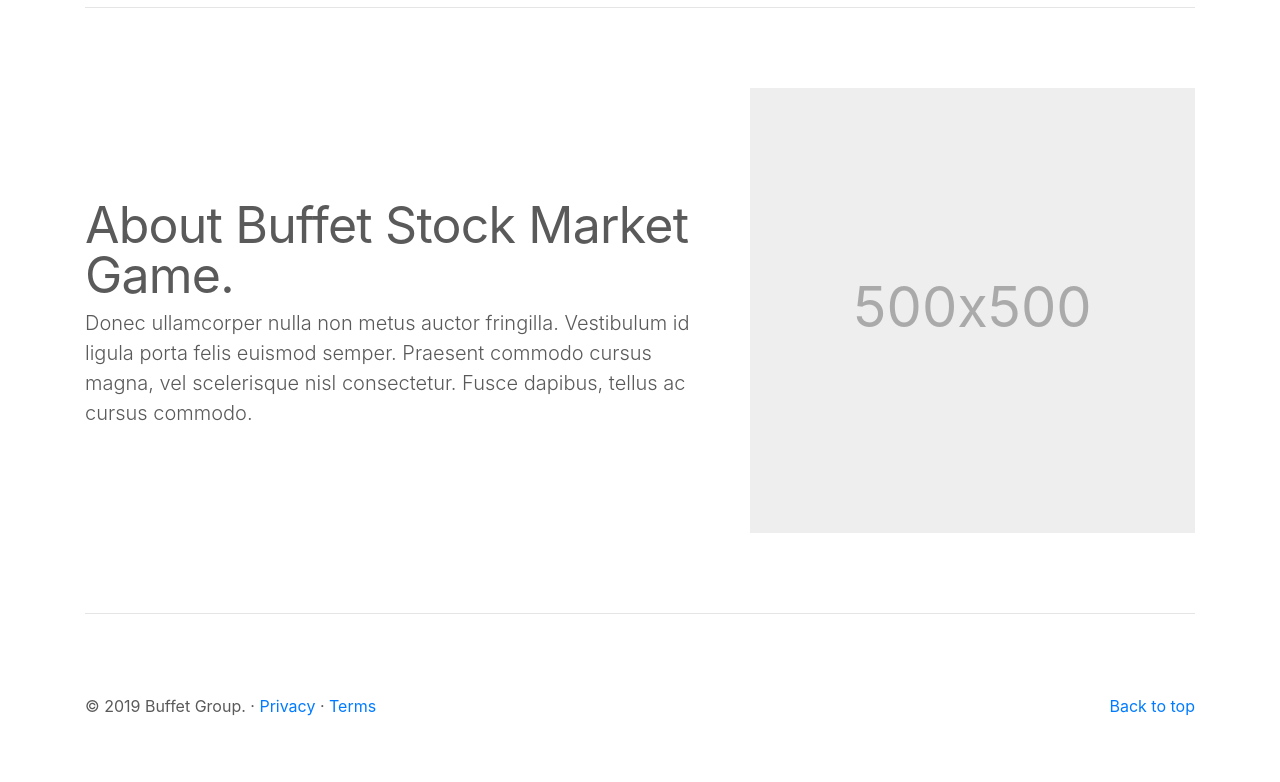
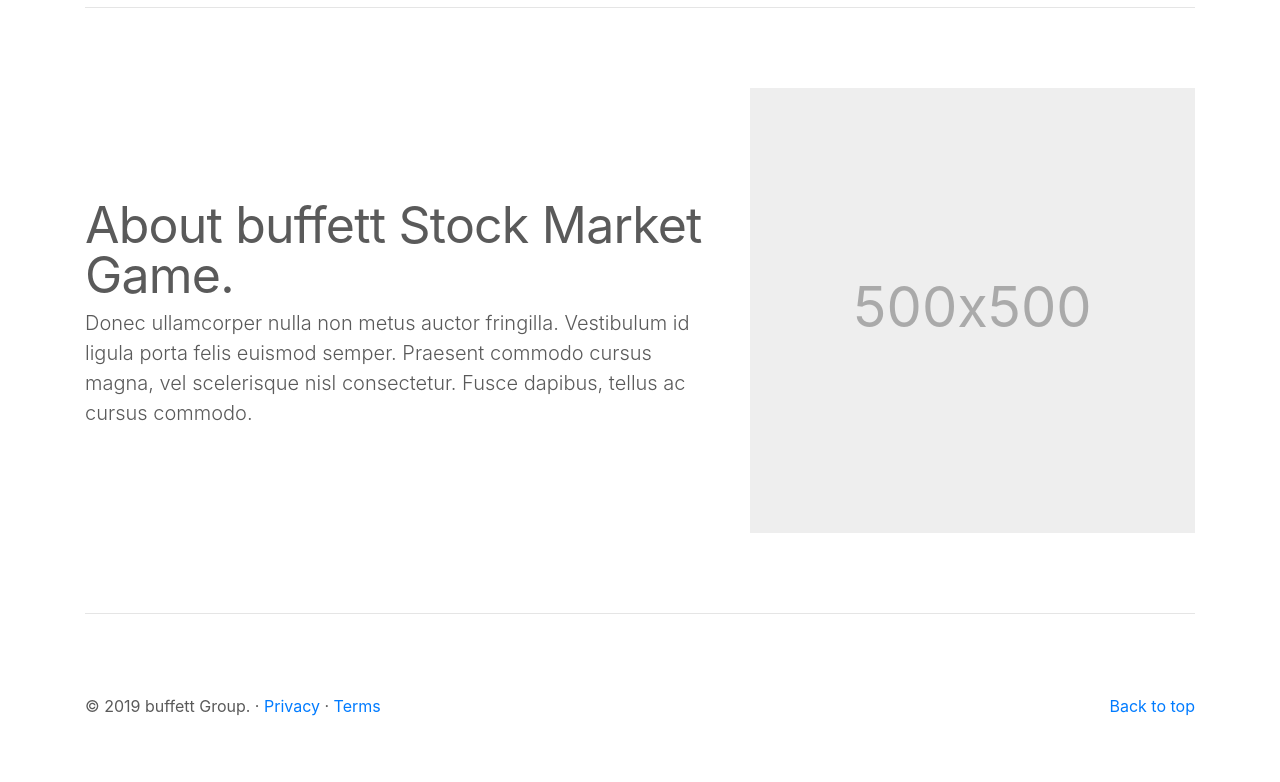
Before and after one commit to em280/buffett, a Flask app: page / in a window 1280 px wide. Shown: the part 697-1479 px from the top of the page. Run offline with Flask 2, Linux system fonts and the light colour scheme; some libraries are stand-ins or nearby versions.

Commit message:
Complete overhaul in name, Buffet -> Buffett

```diff
--- a/application.py
+++ b/application.py
@@ -1,9 +1,9 @@
 from flask import Flask, flash, render_template, request, jsonify, redirect, url_for, session, g, send_file, send_from_directory
 
-# BEGIN : Imports for utility functions implemented by the buffet members
+# BEGIN : Imports for utility functions implemented by the buffett members
 from stocky import * # Import all the functions
 from models import * # Import all the models
-from buffet_helper import * # Import all the helper functions
+from buffett_helper import * # Import all the helper functions
 from newslib import *
 from auth_phone import *
 from forms import SignupForm, LoginForm, BuyForm, SellForm, SearchForm # Import for form functionality
@@ -55,7 +55,7 @@ Session(app)
 # Relevant variables for database access, implementation and access
 # The program shall make use of simple SQLLite for testing and development purposes
 # PostgreSQL or MySQL shall be used for production
-app.config["SQLALCHEMY_DATABASE_URI"] = "sqlite:///buffet.db"
+app.config["SQLALCHEMY_DATABASE_URI"] = "sqlite:///buffett.db"
 app.config["SQLALCHEMY_TRACK_MODIFICATIONS"] = False
 db.init_app(app)
 
@@ -66,7 +66,7 @@ def home():
     """
     @author: EM
 
-    Implementation of the homepage for the buffet stock market game application.
+    Implementation of the homepage for the buffett stock market game application.
     """
     return render_template("home.html")
 
@@ -587,7 +587,7 @@ def signup():
     """
     @author: EM
 
-    This is an implementation of user registration for the buffet application.
+    This is an implementation of user registration for the buffett application.
     """
     signupForm = SignupForm()
     error = None
@@ -664,7 +664,7 @@ def gainers():
     @author: EM
 
     Functionality to generate information regarding the most declined stocks
-    based on the stocks owned by users of the buffet stock market game.
+    based on the stocks owned by users of the buffett stock market game.
     """
     # Initiliase the form and relevant local variables
     searchForm = SearchForm()
@@ -691,7 +691,7 @@ def losers():
     @author: EM
 
     Functionality to generate information regarding the most advanced stocks
-    based on the stocks owned by users of the buffet stock market game
+    based on the stocks owned by users of the buffett stock market game
     """
     # Initiliase the form and relevant local variables
     searchForm = SearchForm()
@@ -717,7 +717,7 @@ def leaderboard():
     """
     @author: EM + SH
 
-    Functionality to generate information to rank users of the buffet stock market game
+    Functionality to generate information to rank users of the buffett stock market game
     based on their net value of stocks.
     """
     # Initiliase the form and relevant local variables
--- a/templates/buy.html
+++ b/templates/buy.html
@@ -1,6 +1,6 @@
 {% extends "index.html" %}
 {% block title %}
-Buy Stocks - Buffet Stock Market Game
+Buy Stocks - buffett Stock Market Game
 {% endblock %}
 {% block body %}
 
--- a/templates/gainers.html
+++ b/templates/gainers.html
@@ -1,4 +1,4 @@
-{% extends "layout.html" %} {% block title %} Gainers - Buffet Stock Market Game
+{% extends "layout.html" %} {% block title %} Gainers - buffett Stock Market Game
 {% endblock %} {% block body %}
 <h2>Top Gainers</h2>
 <div class="table-responsive">
--- a/templates/history.html
+++ b/templates/history.html
@@ -1,4 +1,4 @@
-{% extends "layout.html" %} {% block title %} History - Buffet Stock Market Game
+{% extends "layout.html" %} {% block title %} History - buffett Stock Market Game
 {% endblock %} {% block body %}
 <h2>History</h2>
 <div class="table-responsive">
--- a/templates/home.html
+++ b/templates/home.html
@@ -13,7 +13,7 @@
     />
     <meta name="description" content="" />
     <meta name="generator" content="Jekyll v3.8.5" />
-    <title>Home · Buffet Stock Market Game</title>
+    <title>Home · buffett Stock Market Game</title>
     <link rel="canonical" href="{{ url_for('home') }}" />
 
     <!-- Bootstrap core CSS -->
@@ -60,7 +60,7 @@
   <body>
     <header>
       <nav class="navbar navbar-expand-md navbar-dark fixed-top bg-dark">
-        <a class="navbar-brand mr-0 mr-md-2" href="/" aria-label="Buffet"
+        <a class="navbar-brand mr-0 mr-md-2" href="/" aria-label="buffett"
           ><svg
             xmlns="http://www.w3.org/2000/svg"
             width="36"
@@ -70,7 +70,7 @@
             role="img"
             focusable="false"
           >
-            <title>Buffet</title>
+            <title>buffett</title>
             <path
               fill="currentColor"
               d="M510 8a94.3 94.3 0 0 1 94 94v408a94.3 94.3 0 0 1-94 94H102a94.3 94.3 0 0 1-94-94V102a94.3 94.3 0 0 1 94-94h408m0-8H102C45.9 0 0 45.9 0 102v408c0 56.1 45.9 102 102 102h408c56.1 0 102-45.9 102-102V102C612 45.9 566.1 0 510 0z"
@@ -80,7 +80,7 @@
               d="M196.77 471.5V154.43h124.15c54.27 0 91 31.64 91 79.1 0 33-24.17 63.72-54.71 69.21v1.76c43.07 5.49 70.75 35.82 70.75 78 0 55.81-40 89-107.45 89zm39.55-180.4h63.28c46.8 0 72.29-18.68 72.29-53 0-31.42-21.53-48.78-60-48.78h-75.57zm78.22 145.46c47.68 0 72.73-19.34 72.73-56s-25.93-55.37-76.46-55.37h-74.49v111.4z"
             ></path></svg
         ></a>
-        <a class="navbar-brand" href="#">Buffet</a>
+        <a class="navbar-brand" href="#">buffett</a>
         <button
           class="navbar-toggler"
           type="button"
@@ -148,7 +148,7 @@
           >
             <div class="container">
               <div class="carousel-caption text-left">
-                <h1>Buffet Stock Market Game.</h1>
+                <h1>buffett Stock Market Game.</h1>
                 <p>
                   Cras justo odio, dapibus ac facilisis in, egestas eget quam.
                   Donec id elit non mi porta gravida at eget metus. Nullam id
@@ -320,7 +320,7 @@
         <div class="row featurette">
           <div class="col-md-7">
             <h2 class="featurette-heading">
-              About Buffet Stock Market Game.
+              About buffett Stock Market Game.
               <!-- <span class="text-muted">Checkmate.</span> -->
             </h2>
             <p class="lead">
@@ -358,7 +358,7 @@
       <footer class="container">
         <p class="float-right"><a href="#">Back to top</a></p>
         <p>
-          &copy; 2019 Buffet Group. &middot;
+          &copy; 2019 buffett Group. &middot;
           <a href="#">Privacy</a> &middot; <a href="#">Terms</a>
         </p>
       </footer>
--- a/templates/index.html
+++ b/templates/index.html
@@ -1,4 +1,4 @@
-{% extends "layout.html" %} {% block title %} Buffet - Stock Market Game {%
+{% extends "layout.html" %} {% block title %} buffett - Stock Market Game {%
 endblock %} {% block body %}
 
 <!-- This is where the body starts [BODY BEGIN] -->
@@ -69,7 +69,7 @@ endblock %} {% block body %}
       <footer class="container">
         <p class="float-right"><a href="#">Back to top</a></p>
         <p>
-          &copy; 2019 Buffet Group. &middot;
+          &copy; 2019 buffett Group. &middot;
           <a href="#">Privacy</a> &middot; <a href="#">Terms</a>
         </p>
       </footer>
--- a/templates/layout.html
+++ b/templates/layout.html
@@ -72,7 +72,7 @@
 
     <nav class="navbar navbar-dark fixed-top bg-dark flex-md-nowrap p-0">
       <a class="navbar-brand col-sm-3 col-md-2 mr-0" href="{{ url_for('index') }}"
-        >Buffett</a
+        >buffettt</a
       >
 
       <!-- Begin implementation of the search functionality -->
@@ -250,7 +250,7 @@
     <!-- Implementation of the footer -->
     <!-- <footer class="footer mt-auto py-3">
       <div class="container">
-        <p class="text-muted">&#169; Buffet Group</p>
+        <p class="text-muted">&#169; buffett Group</p>
       </div>
     </footer> -->
     <!-- FOOTER -->
--- a/templates/leaderboard.html
+++ b/templates/leaderboard.html
@@ -1,4 +1,4 @@
-{% extends "layout.html" %} {% block title %} Leaderboard - Buffet Stock Market
+{% extends "layout.html" %} {% block title %} Leaderboard - buffett Stock Market
 Game {% endblock %} {% block body %}
 <h2>Leaderboard</h2>
 <div class="table-responsive">
--- a/templates/losers.html
+++ b/templates/losers.html
@@ -1,4 +1,4 @@
-{% extends "layout.html" %} {% block title %} Losers - Buffet Stock Market Game
+{% extends "layout.html" %} {% block title %} Losers - buffett Stock Market Game
 {% endblock %} {% block body %}
 <h2>Top Losers</h2>
 <div class="table-responsive">
--- a/templates/portfolio.html
+++ b/templates/portfolio.html
@@ -1,6 +1,6 @@
 {% extends "layout.html" %}
 {% block title %}
- Portfolio - Buffet Stock Market Game
+ Portfolio - buffett Stock Market Game
 {% endblock %}
 {% block body %}
 <h2>Portfolio</h2>
--- a/templates/sell.html
+++ b/templates/sell.html
@@ -1,6 +1,6 @@
 {% extends "index.html" %}
 {% block title %}
-Sell Stocks - Buffet Stock Market Game
+Sell Stocks - buffett Stock Market Game
 {% endblock %}
 {% block body %}
 
```
Also changed, not shown: templates/login.html (+4 -4 lines), templates/signup.html (+4 -4 lines), README.md, buffett_helper.py (renamed from buffet_helper.py).
